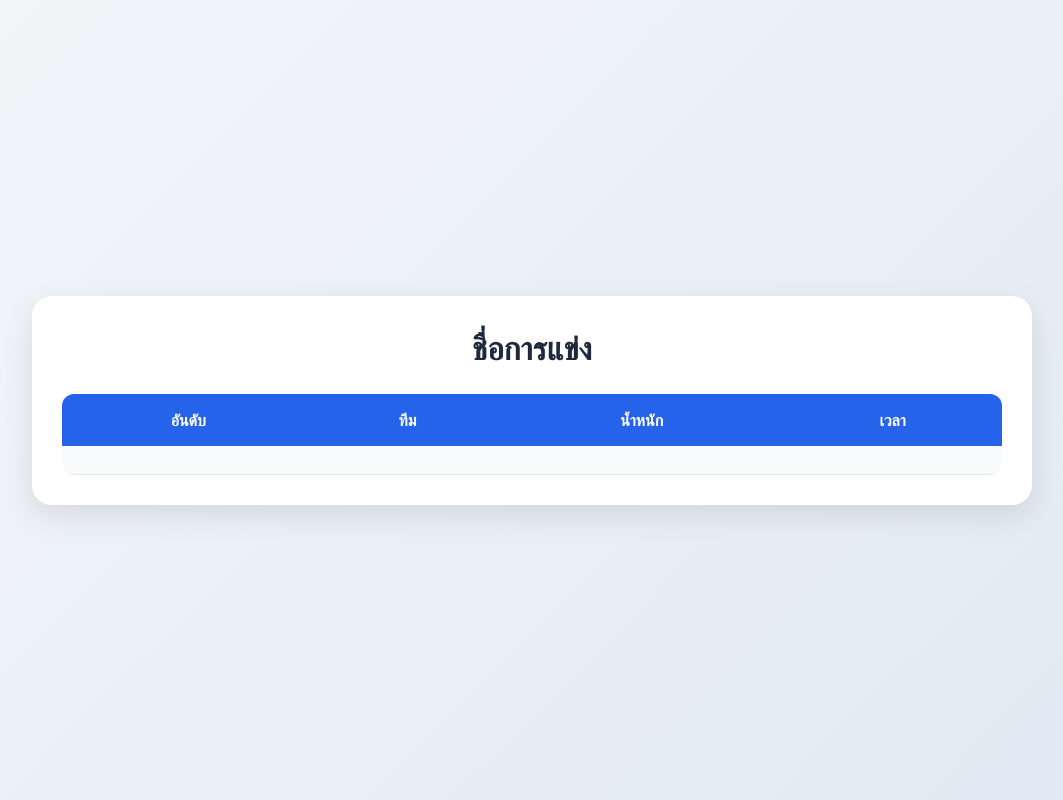
After one commit to ZeNZeR07/Fisherman, a PHP site: page /dashboard.php in a window 1280 px wide. The commit adds this page. Shown: the whole page, without its empty margins (108-1171 px from the left). Run offline with PHP 8.4, Linux system fonts and the light colour scheme; lists and menus that the app fills with data are empty.

Commit message:
feature/add_dashboard,edit_homepag

```diff
--- /dev/null
+++ b/dashboard.php
@@ -0,0 +1,31 @@
+<!DOCTYPE html>
+<html lang="en">
+<head>
+    <meta charset="UTF-8">
+    <meta name="viewport" content="width=device-width, initial-scale=1.0">
+    <title>Dashboard</title>
+    <link rel="stylesheet" href="dashboard.css">
+</head>
+<body>
+    <div class="container">
+        <div class="card">
+            <h2>ชื่อการแข่ง</h2>
+            <table>
+                <tr>
+                    <th>อันดับ</th>
+                    <th>ทีม</th>
+                    <th>น้ำหนัก</th>
+                    <th>เวลา</th>
+                </tr>
+
+                <tr>
+                    <td></td>
+                    <td></td>
+                    <td></td>
+                    <td></td>
+                </tr>
+            </table>
+        </div>
+    </div>
+</body>
+</html>
--- a/home_page.php
+++ b/home_page.php
@@ -48,6 +48,7 @@ $matches = $stmt->fetchAll();
                 <table>
                     <tr>
                         <th>RACE NAME</th>
+                        <Th>DATE</Th> //เพิ่มวันที่ในการแข่ง d/m/y
                         <th>STATUS</th>
                     </tr>
                     <?php if (count($matches) > 0): ?>
--- /dev/null
+++ b/style/dashboard.css
@@ -0,0 +1,91 @@
+/* Reset */
+*{
+    margin: 0;
+    padding: 0;
+    box-sizing: border-box;
+    font-family: "Segoe UI", Tahoma, Geneva, Verdana, sans-serif;
+}
+
+/* Background */
+body{
+    min-height: 100vh;
+    background: linear-gradient(135deg, #f4f6f9, #dfe9f3);
+    display: flex;
+    justify-content: center;
+    align-items: center;
+    padding: 20px;
+}
+
+/* Container */
+.container{
+    width: 100%;
+    max-width: 1000px;
+}
+
+/* Card */
+.card{
+    background: #ffffff;
+    border-radius: 20px;
+    padding: 30px;
+    box-shadow: 0 10px 30px rgba(0,0,0,0.1);
+}
+
+/* Title */
+.card h2{
+    text-align: center;
+    color: #1e293b;
+    margin-bottom: 25px;
+    font-size: 2rem;
+}
+
+/* Table */
+table{
+    width: 100%;
+    border-collapse: collapse;
+    overflow: hidden;
+    border-radius: 12px;
+}
+
+/* Header */
+th{
+    background: #2563eb;
+    color: white;
+    padding: 15px;
+    font-size: 16px;
+}
+
+/* Data */
+td{
+    padding: 14px;
+    text-align: center;
+    border-bottom: 1px solid #e5e7eb;
+    color: #374151;
+}
+
+/* Hover */
+tr:not(:first-child):hover{
+    background-color: #f8fafc;
+    transition: 0.3s;
+}
+
+/* Zebra */
+tr:nth-child(even){
+    background-color: #f9fafb;
+}
+
+/* Responsive */
+@media (max-width: 768px){
+    .card{
+        padding: 20px;
+    }
+
+    th,
+    td{
+        padding: 10px;
+        font-size: 14px;
+    }
+
+    .card h2{
+        font-size: 1.5rem;
+    }
+}
```
